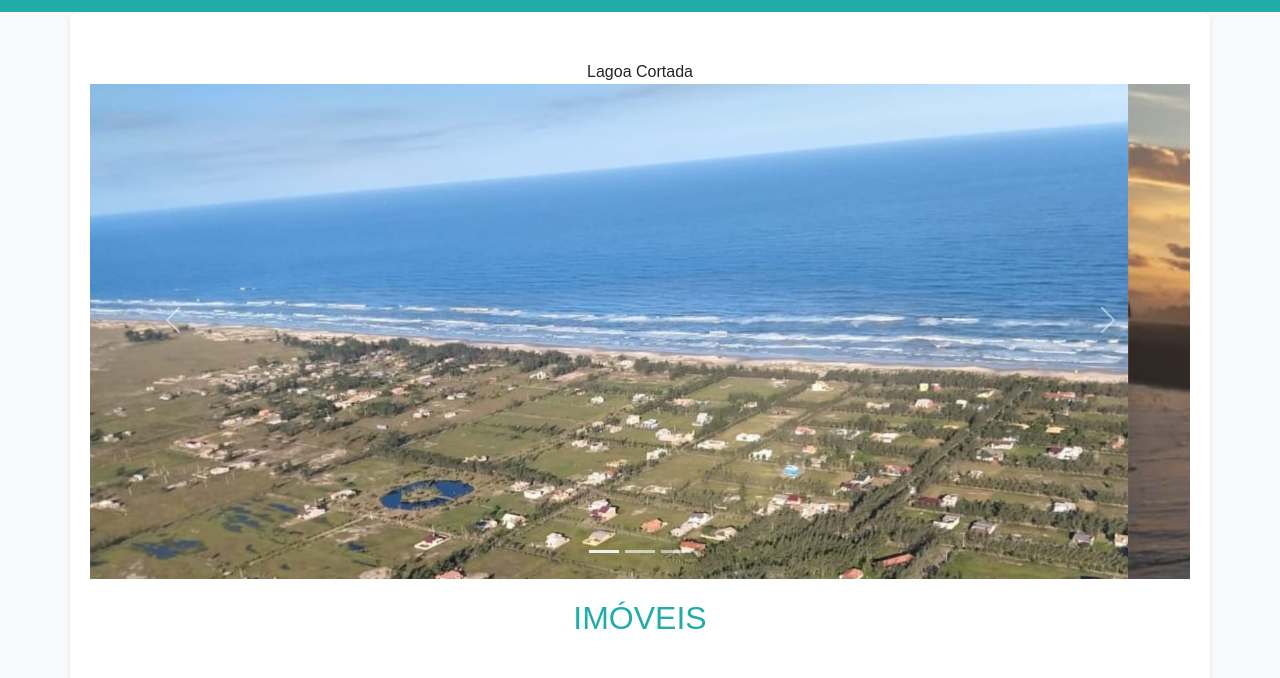
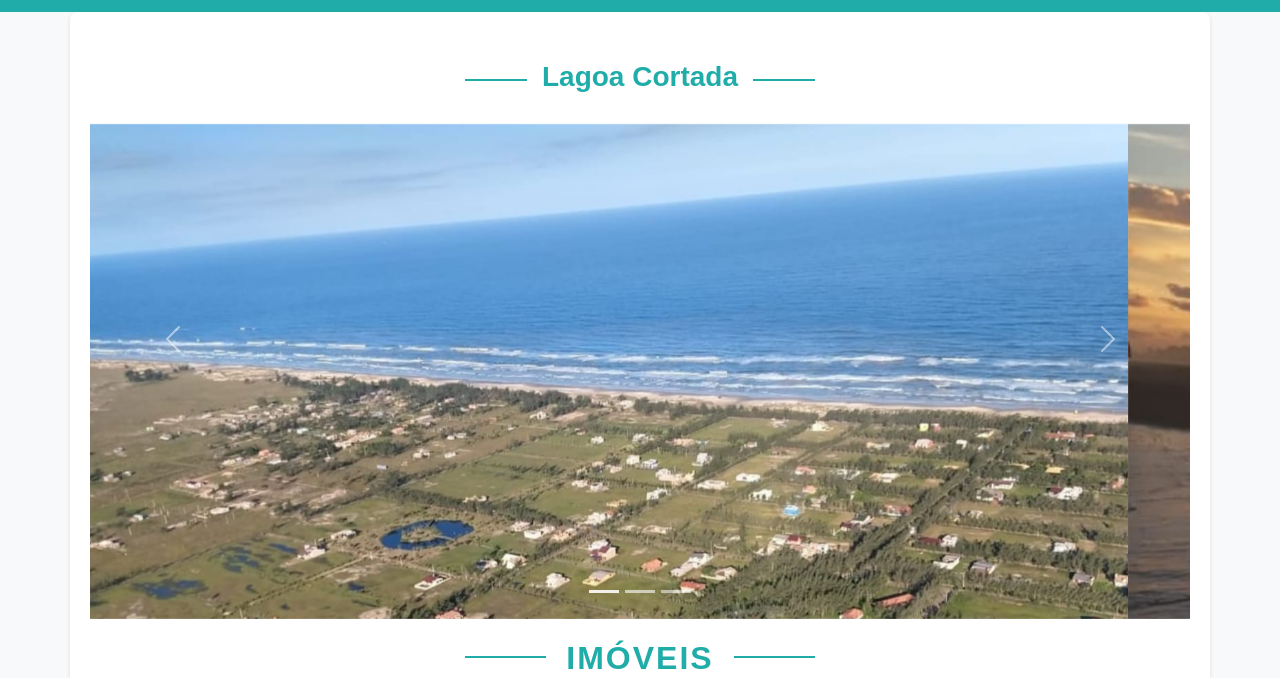
Before and after one commit to GiuliaGuizzoBS/TCCBaladaoCorretorDeImoveis, a plain HTML site: page Index.html in a window 1280 px wide. Shown: the part 118-796 px from the top of the page. Drawn offline with nearby package versions, Linux system fonts and the light colour scheme.

Commit message:
update 1.31 mudanças css

```diff
--- a/Index.html
+++ b/Index.html
@@ -37,7 +37,10 @@
 
     <!-- The slideshow/carousel -->
     <div class="carousel-inner">
-        <div class="lagoacortadaimgs"> Lagoa Cortada </div>
+        <div id="titulosclinha">
+            <p class="linha2"></p>
+            <h3 class="lagoacortadatitulo"> Lagoa Cortada </h3>
+        </div>
       <div class="carousel-item active">
         <img src="Imagens/LagoaCortada1.jpeg" alt="Lagoa Cortada" class="d-block" style="width:100%">
       </div>
@@ -59,8 +62,11 @@
   </div>
    <!-- carousel fim -->
 
+        <div id="titulosclinha">
+            <p class="linha"></p>
+            <h2 class="text-center mb-4">IMÓVEIS</h2>
+       </div>
 
-        <h2 class="text-center mb-4">IMÓVEIS</h2>
         <div class="d-flex justify-content-end mb-3">
             <a href="gerenciarimoveis.html" class="btn btn-primary">Editar Imóveis</a>
         </div>
--- a/css/style.css
+++ b/css/style.css
@@ -25,9 +25,6 @@ body > * {
 }
 
 
- .lagoacortadaimgs {
-    text-align: center;
- }
 
 .footer .container {
     display: flex;
@@ -102,9 +99,57 @@ body {
     padding: 20px;
 }
 
+
+#titulosclinha {
+    width: 350px;
+    margin: 0 auto;
+    margin-bottom: 30px;
+}
+
 .article h2 {
     color: #20ADA9;
+    font-weight: bold;
+    letter-spacing: 2px;
+    background-color: #fff;
+    position: relative;
+    z-index: 2;
+    margin: 0 auto;
+    display: table;
 }
+
+.article .linha {
+    width: 350px;
+    height: 2px;
+    position: absolute;
+    z-index: 1;
+    margin-top: 37px;
+    background-color: #20ADA9;
+}
+
+.article .lagoacortadatitulo {
+    color: #20ADA9;
+    font-weight: bold;
+    background-color: #fff;
+    position: relative;
+    z-index: 2;
+    margin: 0 auto;
+    display: table;
+    padding-left: 15px;
+    padding-right: 15px;
+
+}
+
+.article .linha2 {
+    width: 350px;
+    height: 2px;
+    position: absolute;
+    z-index: 1;
+    margin-top: 19px;
+    background-color: #20ADA9;
+}
+
+
+
 
 /* Imóvel */
 .property {
@@ -121,3 +166,10 @@ body {
     background-color: #f1f1f1;
     border-radius: 8px;
 }
+
+#property-list .card-text-valor {
+    background-color: #20ADA9;
+    border-radius: 8px;
+    color: #fff;
+    padding-left: 8px;
+}
--- a/js/gerenciar.js
+++ b/js/gerenciar.js
@@ -64,7 +64,7 @@ function renderListaImoveis() {
 
         li.innerHTML = `
             <div>
-                <h5>${imovel.local}</h5>
+                <h5>${imovel.titulo}</h5>
                 <p>${imovel.descricao}</p>
                 <small><strong>Valor:</strong> R$${imovel.preco}</small>
                 ${imovel.imagem ? `<img src="${imovel.imagem}" alt="Imagem do imóvel" style="max-width: 100px;">` : ''}
--- a/js/index.js
+++ b/js/index.js
@@ -23,14 +23,15 @@ document.addEventListener("DOMContentLoaded", () => {
                     <div class="card h-100">
                         <img src="${imovel.imagem || 'https://via.placeholder.com/150'}" class="card-img-top" alt="Imagem do imóvel">
                         <div class="card-body">
-                          <h5 class="card-title">${imovel.local}</h5>
+                          <h5 class="card-title"><strong>${imovel.titulo}</strong></h5>
                             <p class="card-text">${imovel.local}</p>
                             <p class="card-text">${imovel.descricao}</p>
-                            <p class="card-text"><strong> R$ ${imovel.preco}</strong></p>
-                            <p class="card-text">
+                            <p class="card-text-valor"><strong> R$ ${imovel.preco}</strong></p>
+                            <p class="card-text-comodos">
                             ${imovel.quartos ? `Quartos: ${imovel.quartos}` : ''}
                             ${imovel.banheiros ? ` | Banheiros: ${imovel.banheiros}` : ''}
                             ${imovel.andares ? ` | Andares: ${imovel.andares}` : ''}</p>
+                            <p class="card-text">${imovel.tamanho}m²</p>
                         </div>
                     </div>
                 `;
```
Also changed, not shown: gerenciarimoveis.html (+7 -2 lines).
